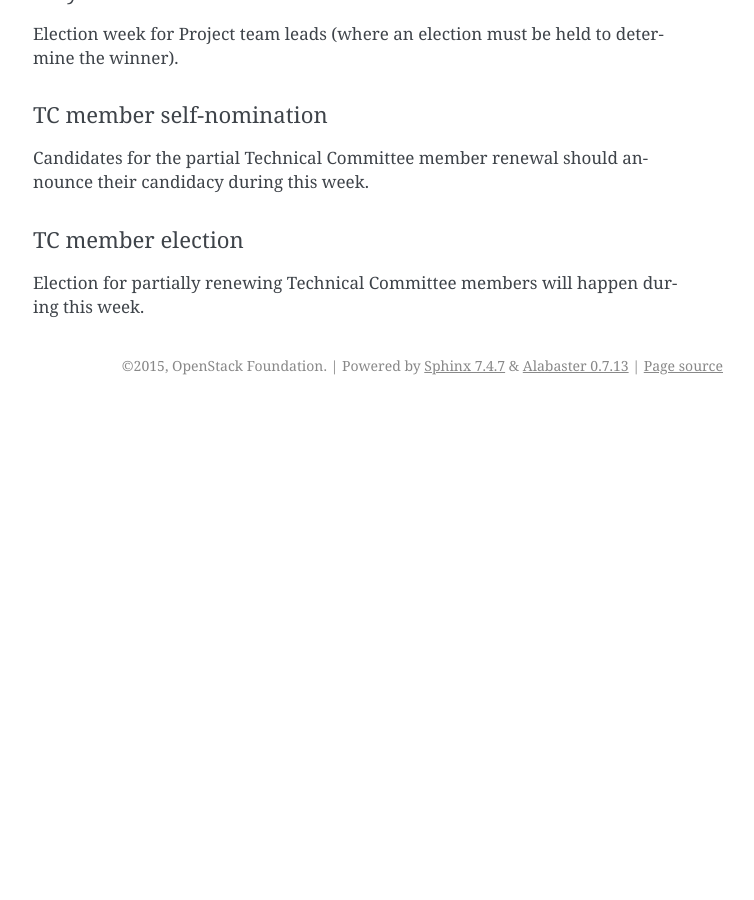
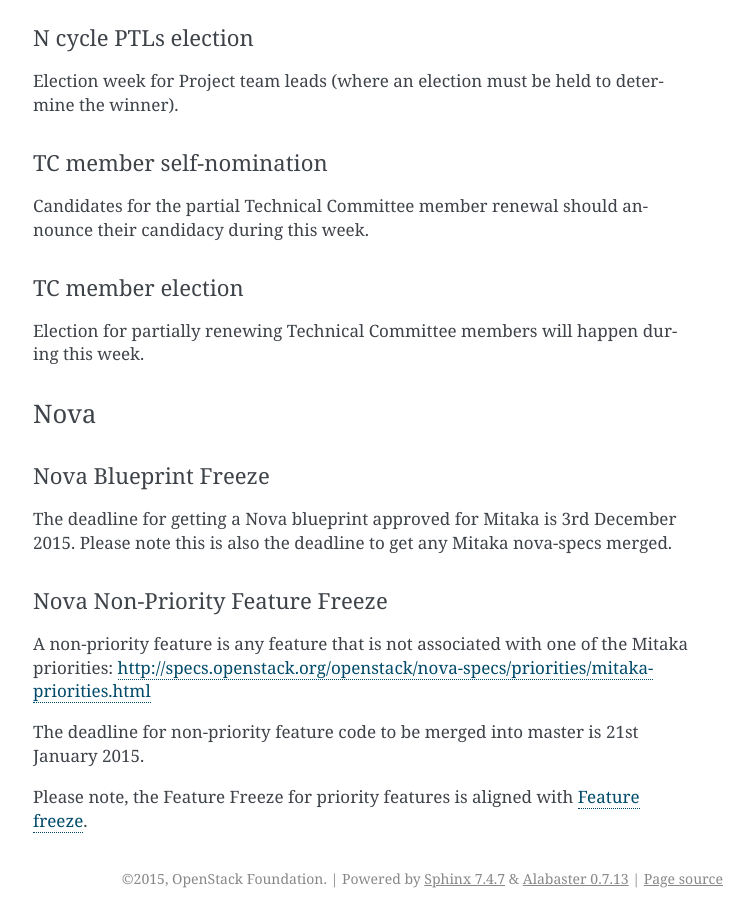
Before and after one commit to openstack/releases, a Sphinx documentation site: the page built from doc/source/schedules/mitaka.rst, in a window 1280 px wide and 900 px high, scrolled down 3598 px. Shown: the whole window, without its empty margins (387-1141 px from the left). Built offline with Sphinx 7.4.7, drawn with Linux system fonts in a browser that asks for light colours; before the commit the page ends 4003 px from its top, so only the background shows below that; some of the changed text lies outside the part shown.

Commit message:
Add Nova deadlines for Mitaka
Including the dates that are advertised here:
https://wiki.openstack.org/wiki/Nova/Mitaka_Release_Schedule

Change-Id: I6212dd62cdf379a74b0d3c47564fa40ba7d76698

```diff
--- a/doc/source/schedules/mitaka.rst
+++ b/doc/source/schedules/mitaka.rst
@@ -17,7 +17,7 @@
 +------------+------+---------------------------+-----------------------------+
 | Nov 23-27  | R-19 |                           |                             |
 +------------+------+---------------------------+-----------------------------+
-| Nov 30-4   | R-18 | :ref:`m-1`                |                             |
+| Nov 30-4   | R-18 | :ref:`m-1`                | :ref:`m-nova-bp-freeze`     |
 +------------+------+---------------------------+-----------------------------+
 | Dec 7-11   | R-17 |                           |                             |
 +------------+------+---------------------------+-----------------------------+
@@ -31,7 +31,7 @@
 +------------+------+---------------------------+-----------------------------+
 | Jan 11-15  | R-12 |                           |                             |
 +------------+------+---------------------------+-----------------------------+
-| Jan 16-22  | R-11 | :ref:`m-2`                |                             |
+| Jan 16-22  | R-11 | :ref:`m-2`                | :ref:`m-nova-npff`          |
 +------------+------+---------------------------+-----------------------------+
 | Jan 25-29  | R-10 |                           |                             |
 +------------+------+---------------------------+-----------------------------+
@@ -208,3 +208,29 @@
 
 Election for partially renewing Technical Committee members will happen
 during this week.
+
+Nova
+----
+
+.. _m-nova-bp-freeze:
+
+Nova Blueprint Freeze
+^^^^^^^^^^^^^^^^^^^^^
+
+The deadline for getting a Nova blueprint approved for Mitaka is
+3rd December 2015. Please note this is also the deadline to get any
+Mitaka nova-specs merged.
+
+.. _m-nova-npff:
+
+Nova Non-Priority Feature Freeze
+^^^^^^^^^^^^^^^^^^^^^^^^^^^^^^^^
+
+A non-priority feature is any feature that is not associated with one of the
+Mitaka priorities:
+http://specs.openstack.org/openstack/nova-specs/priorities/mitaka-priorities.html
+
+The deadline for non-priority feature code to be merged into master is
+21st January 2015.
+
+Please note, the Feature Freeze for priority features is aligned with :ref:`m-ff`.
```
